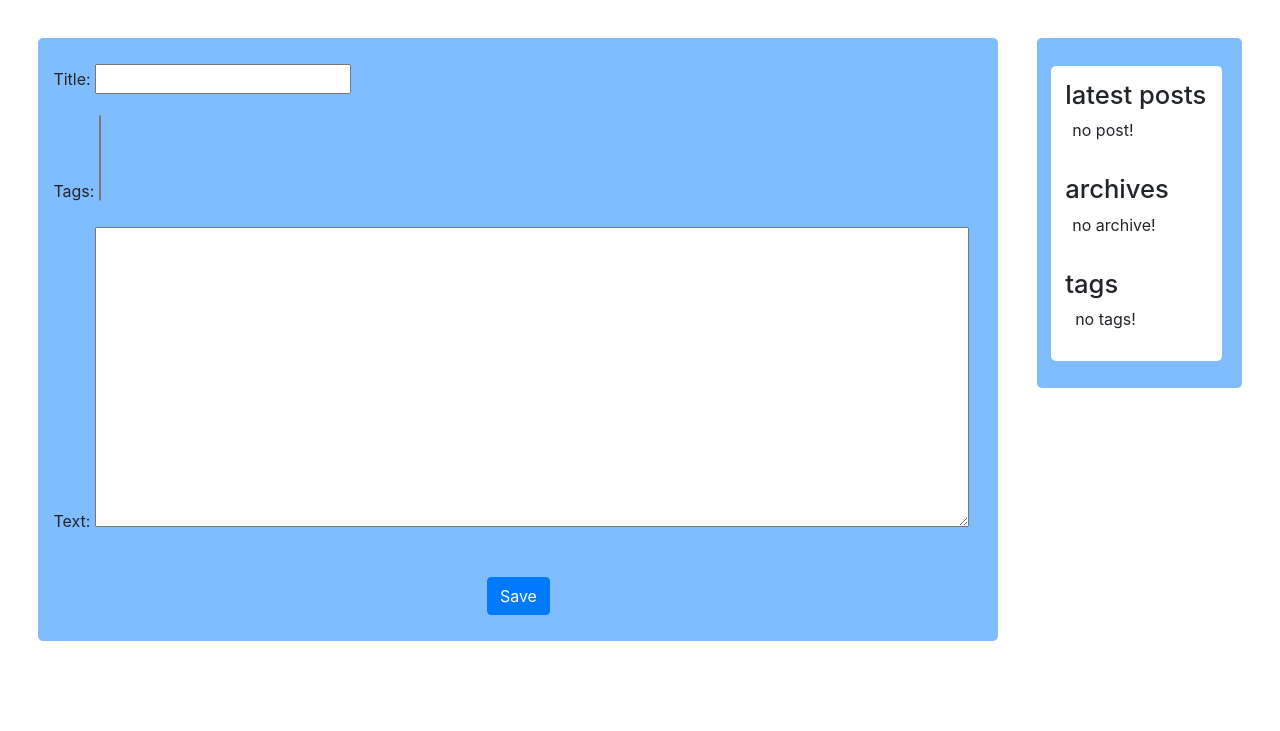
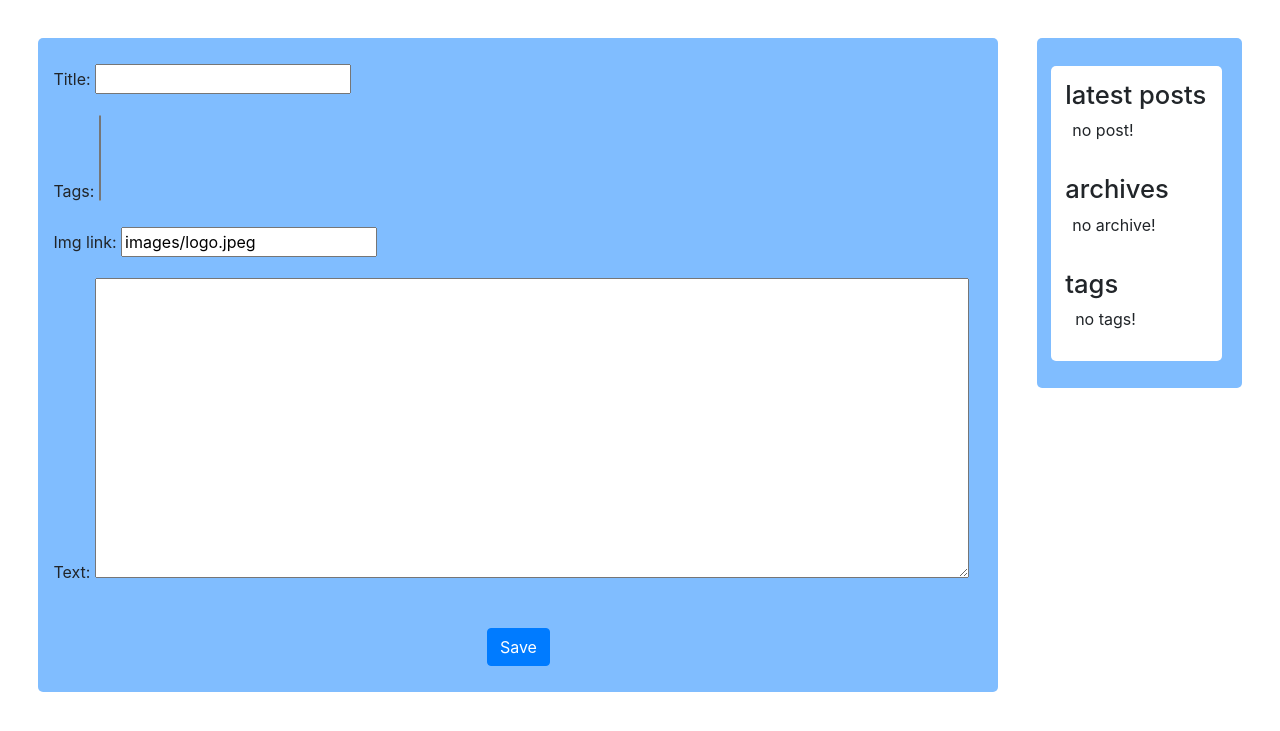
Before and after one commit to Mike-Dai/djangocoder, a Django app: template blog/templates/blog/post_edit.html in a window 1280 px wide. Shown: the part 56-787 px from the top of the page. Run offline with Django 3.2, Linux system fonts and the light colour scheme; the template is opened without the code that fills it: values that come from a table or form of the project are taken from there, others are empty; some libraries are stand-ins or nearby versions.

Commit message:
Try to add image to post but image can not show

```diff
--- a/blog/forms.py
+++ b/blog/forms.py
@@ -5,7 +5,7 @@ from .models import Post, Comment
 class PostForm(forms.ModelForm):
 	class Meta:
 		model = Post
-		fields = ('title', 'tags', 'text')
+		fields = ('title', 'tags', 'img_link', 'text')
 
 class CommentForm(forms.ModelForm):
 	class Meta:
--- a/blog/models.py
+++ b/blog/models.py
@@ -14,6 +14,7 @@ class Tag(models.Model):
 class Post(models.Model):
 	title = models.CharField(max_length=200)
 	author = models.ForeignKey('auth.User', on_delete=models.CASCADE)
+	img_link = models.CharField(default='images/logo.jpeg', max_length=255)
 	text = models.TextField()
 	created_date = models.DateTimeField(default=timezone.now)
 	published_date = models.DateTimeField(blank=True, null=True)
--- a/blog/templates/blog/post_detail.html
+++ b/blog/templates/blog/post_detail.html
@@ -1,4 +1,5 @@
 {% extends 'blog/base.html' %}
+{% load staticfiles %}
 {% block content %}
 
 		<div class="blog col-lg-11">
@@ -13,6 +14,7 @@
 			{% endif %}
 			<span>{{ post.views }} view{{ post.views|pluralize }}</span>
 			<span>{{ post.comments.count }} comment{{ post.comments.count|pluralize }}</span>
+			<img src="{% static 'post.img_link' %}" alt="images">
 			<h1>{{ post.title }}</h1>
 			<p>{{ post.text|safe|linebreaksbr }}</p>
 			<div class = "badge-list">
```
Also changed, not shown: blog/migrations/0006_post_img_link.py (added), blog/migrations/0007_auto_20190304_0450.py (added), 10 other files.
